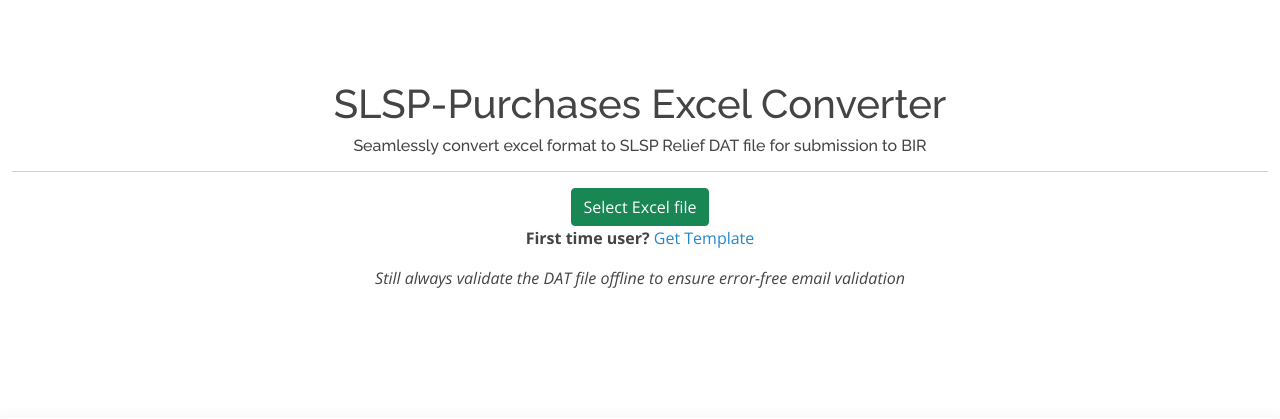
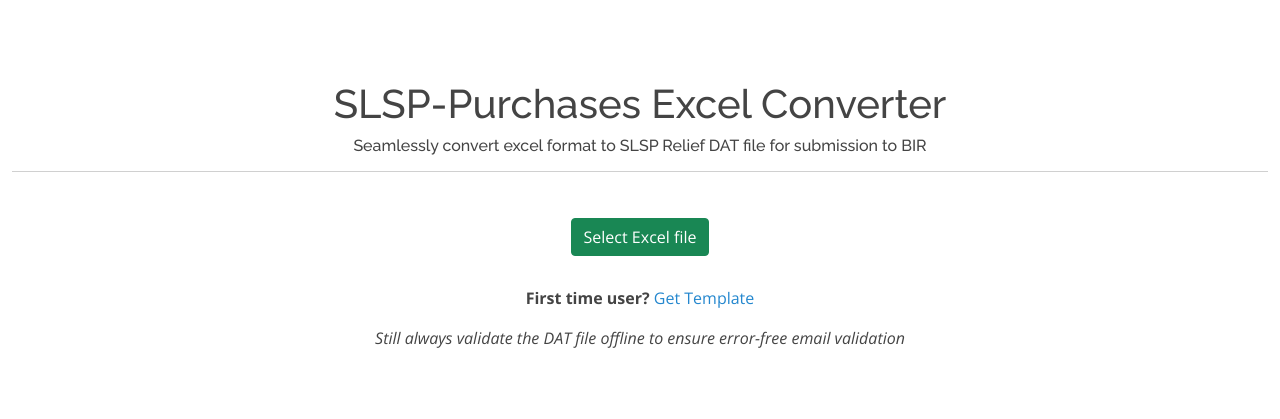
Before and after one commit to jmossesgeld/accounting-mage, a Flask app: page /tools in a window 1280 px wide. Shown: the part 72-491 px from the top of the page. Run offline with Flask 2, Linux system fonts and the light colour scheme; some libraries are stand-ins or nearby versions.

Commit message:
fix formatting

```diff
--- a/templates/tools.html
+++ b/templates/tools.html
@@ -8,7 +8,7 @@
         <div class="text-center">
             <form method=POST enctype=multipart/form-data action="">
             <input type="file" name="file" onchange="submit()" id="files" class="hidden" />
-            <label class="btn btn-success" for="files">Select Excel file</label>
+            <label class="btn btn-success" for="files" style="margin: 30px;">Select Excel file</label>
             <p><strong>First time user? </strong><a href="{{ url_for('purchase_template')}}">Get Template</a></p>
         </div>
 
```
